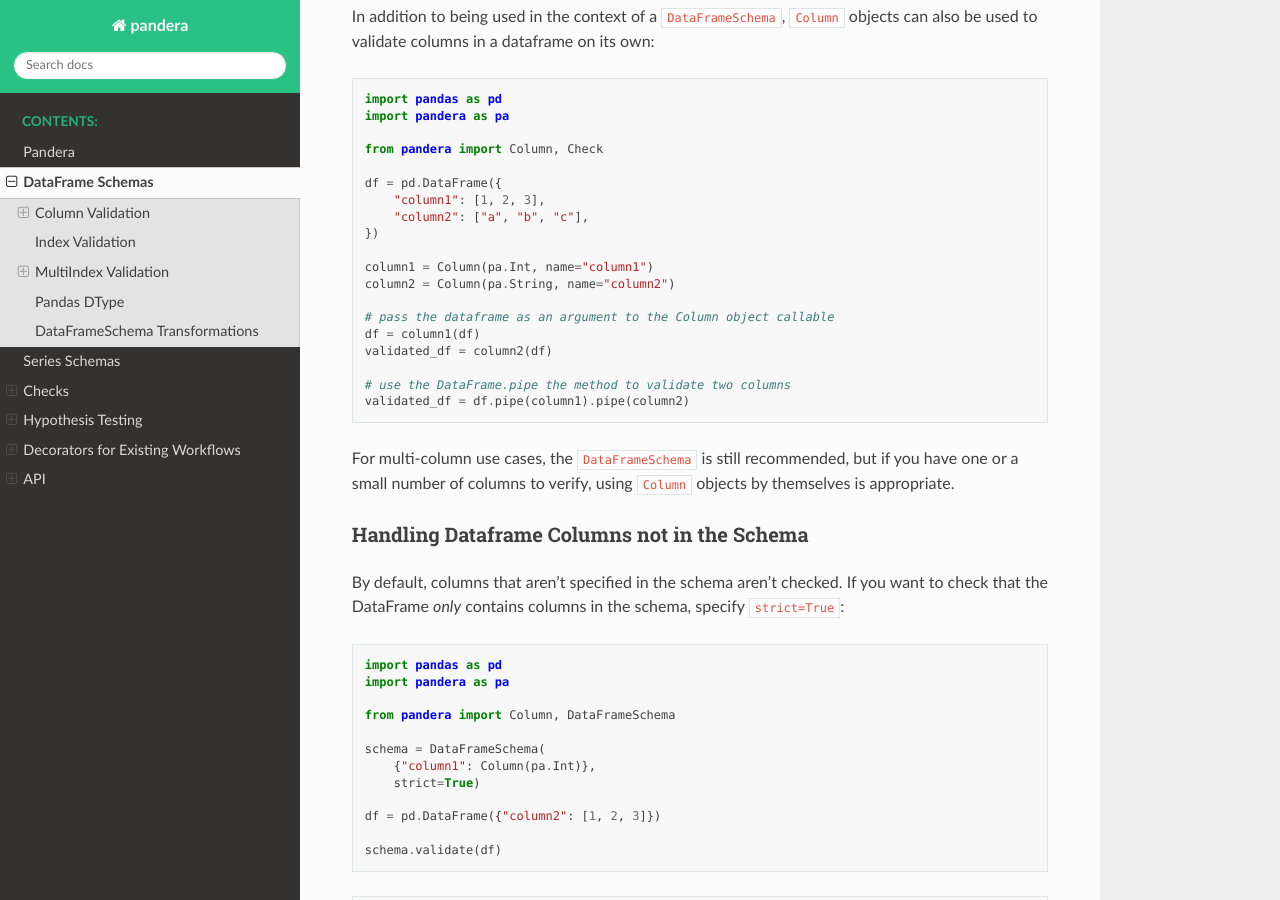
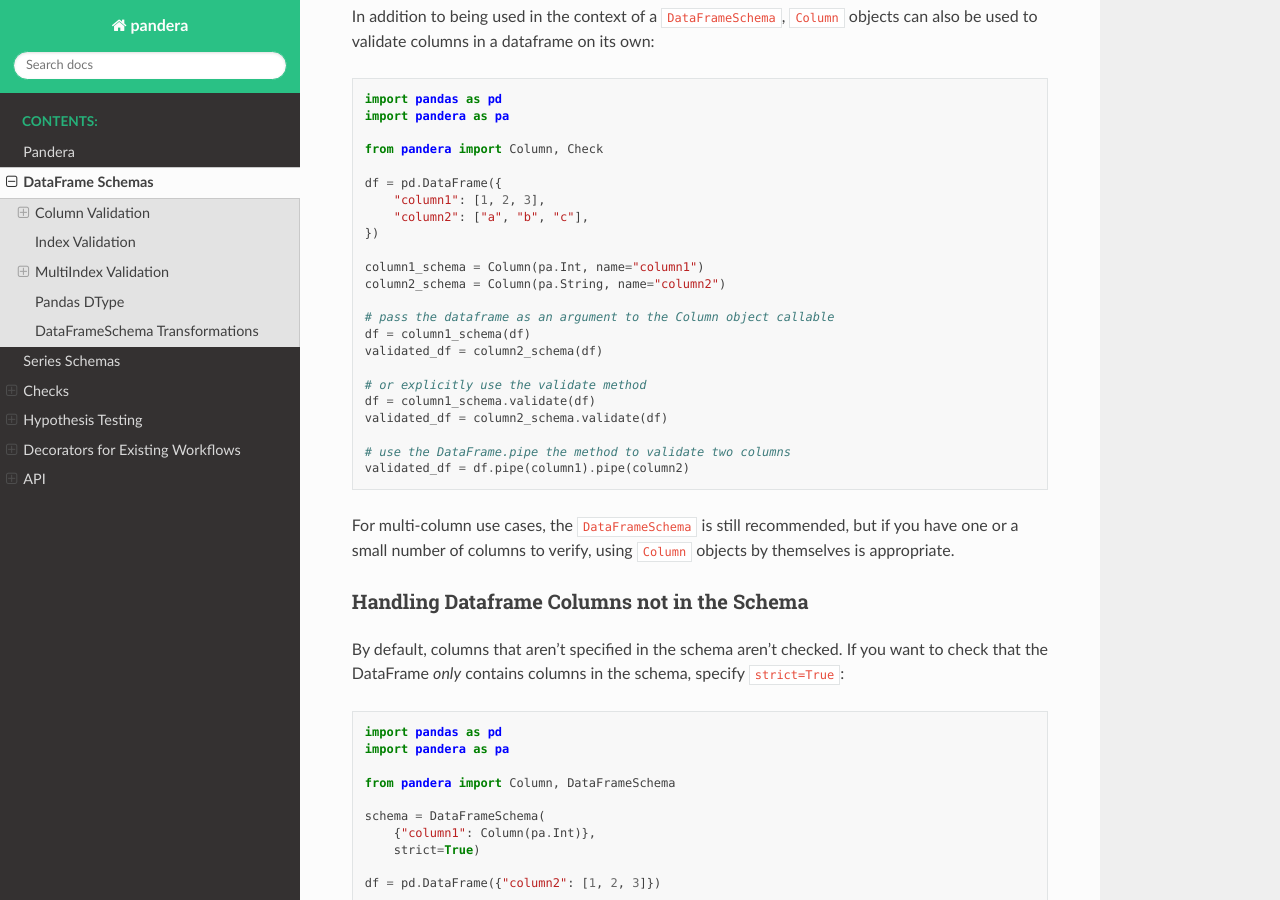
Before and after one commit to unionai-oss/pandera, a Sphinx documentation site: the page built from docs/source/dataframe_schemas.rst, in a window 1280 px wide and 900 px high, scrolled down 3925 px. Built offline with Sphinx 7.4.7 and the Read the Docs theme 2.0.0, drawn with Linux system fonts in a browser that asks for light colours; some of the changed text lies outside the part shown.

```diff
--- a/docs/source/dataframe_schemas.rst
+++ b/docs/source/dataframe_schemas.rst
@@ -251,12 +251,16 @@ objects can also be used to validate columns in a dataframe on its own:
         "column2": ["a", "b", "c"],
     })
 
-    column1 = Column(pa.Int, name="column1")
-    column2 = Column(pa.String, name="column2")
+    column1_schema = Column(pa.Int, name="column1")
+    column2_schema = Column(pa.String, name="column2")
 
     # pass the dataframe as an argument to the Column object callable
-    df = column1(df)
-    validated_df = column2(df)
+    df = column1_schema(df)
+    validated_df = column2_schema(df)
+
+    # or explicitly use the validate method
+    df = column1_schema.validate(df)
+    validated_df = column2_schema.validate(df)
 
     # use the DataFrame.pipe the method to validate two columns
     validated_df = df.pipe(column1).pipe(column2)
@@ -445,7 +449,7 @@ Pandas DType
 ---------------------
 
 Pandas provides a `dtype` parameter for casting a dataframe to a specific dtype
-schema. DataFrameSchema provides a `dtype` property which returns a pandas
+schema. ``DataFrameSchema`` provides a `dtype` property which returns a pandas
 style dict. The keys of the dict are column names and values are the dtype.
 
 Some examples of where this can be provided to pandas are:
```
Also changed, not shown: 2 other files.
